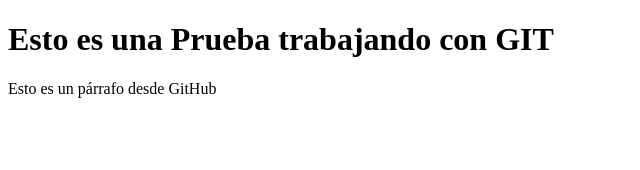
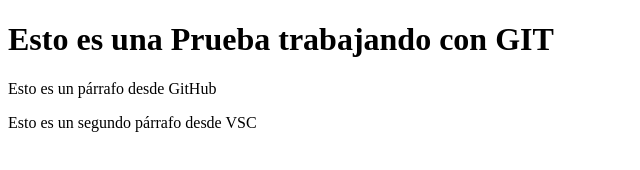
Before and after one commit to srDesho/Proyecto-Web-Empresa-C, a plain HTML site: page index.html in a window 1280 px wide. Shown: the whole page, without its empty margins (0-640 px from the left). Drawn offline with Linux system fonts and the light colour scheme.

Commit message:
Agregando 2 párrafo

```diff
--- a/index.html
+++ b/index.html
@@ -9,5 +9,6 @@
 <body>
     <h1>Esto es una Prueba trabajando con GIT</h1>
     <p>Esto es un párrafo desde GitHub</p>
+    <p>Esto es un segundo párrafo desde VSC</p>
 </body>
 </html>
```
